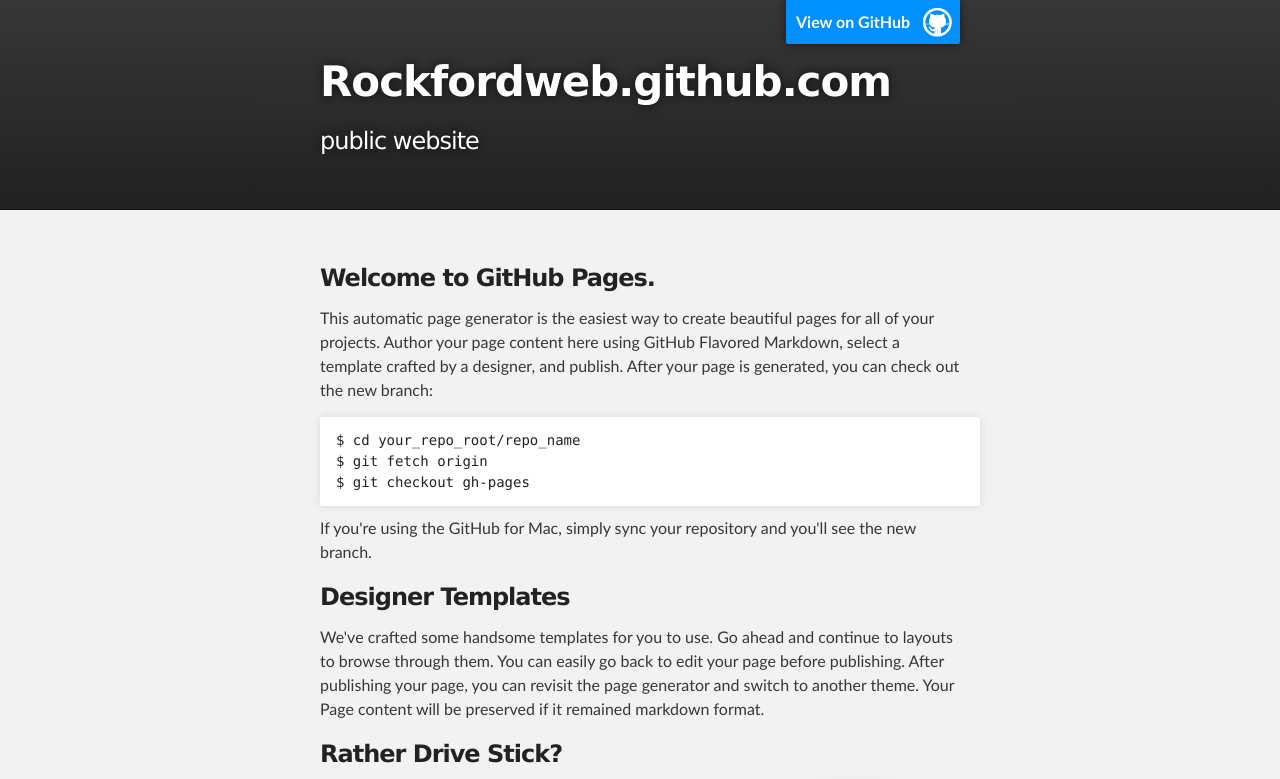
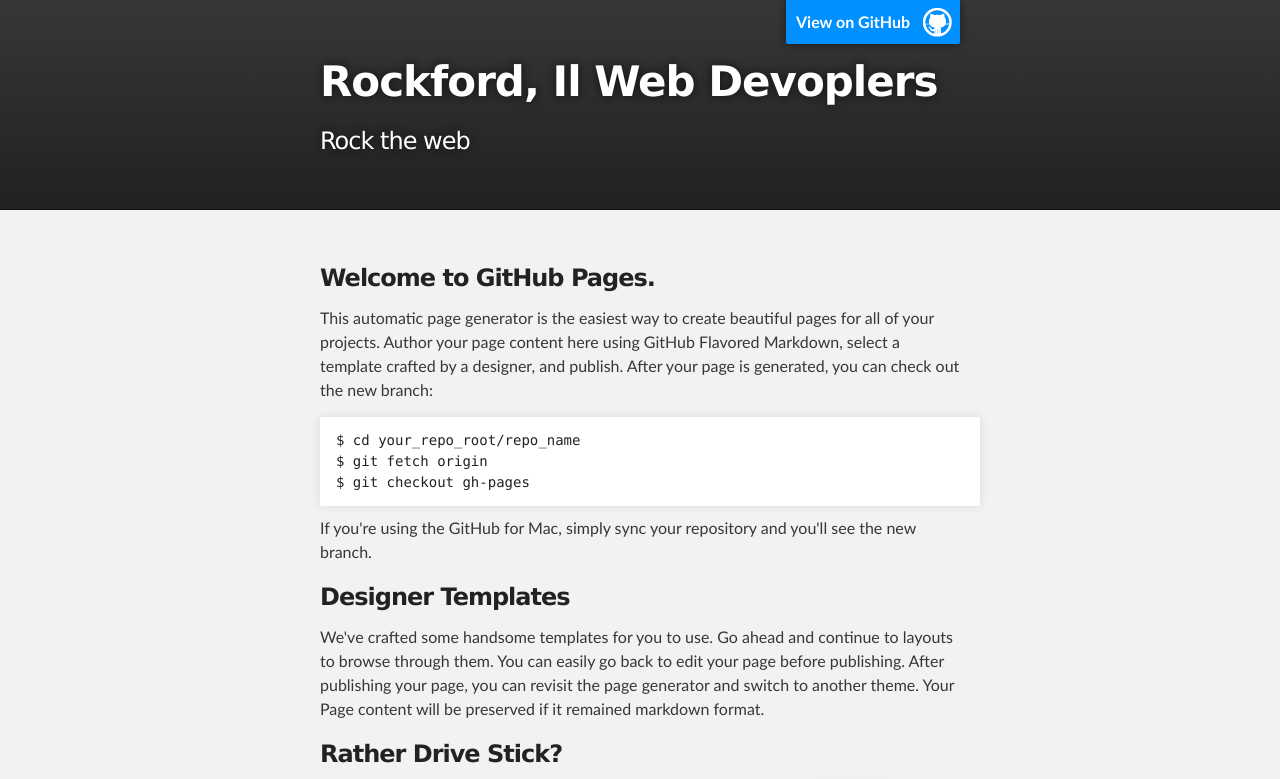
Before and after one commit to rockfordweb/rockfordweb.github.com, a plain HTML site: page index.html in a window 1280 px wide. Shown: the top 779 px of the page. Drawn offline with Linux system fonts and the light colour scheme.

Commit message:
Quick Changes

```diff
--- a/index.html
+++ b/index.html
@@ -8,7 +8,7 @@
 
     <link rel="stylesheet" type="text/css" media="screen" href="stylesheets/stylesheet.css">
 
-    <title>Rockfordweb.github.com</title>
+    <title>Rockford, IL Web Development</title>
   </head>
 
   <body>
@@ -18,8 +18,8 @@
         <header class="inner">
           <a id="forkme_banner" href="https://github.com/rockfordweb">View on GitHub</a>
 
-          <h1 id="project_title">Rockfordweb.github.com</h1>
-          <h2 id="project_tagline">public website</h2>
+          <h1 id="project_title">Rockford, Il Web Devoplers</h1>
+          <h2 id="project_tagline">Rock the web</h2>
 
         </header>
     </div>
```
Also changed, not shown: 1 other file.
